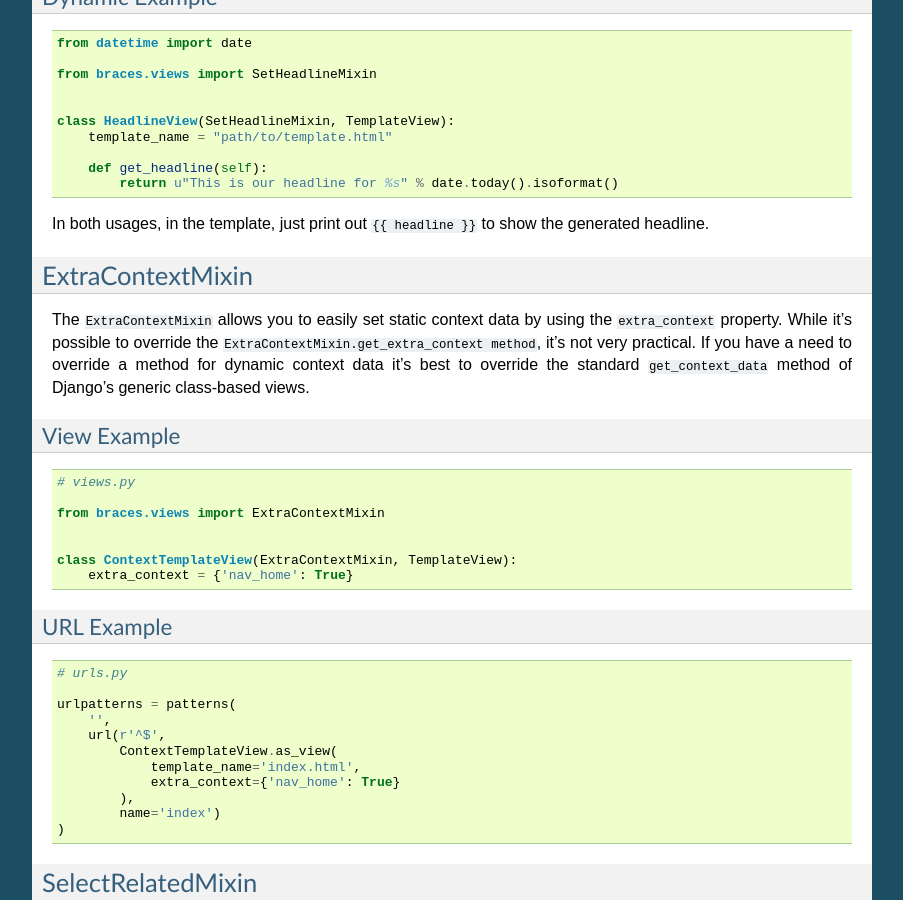
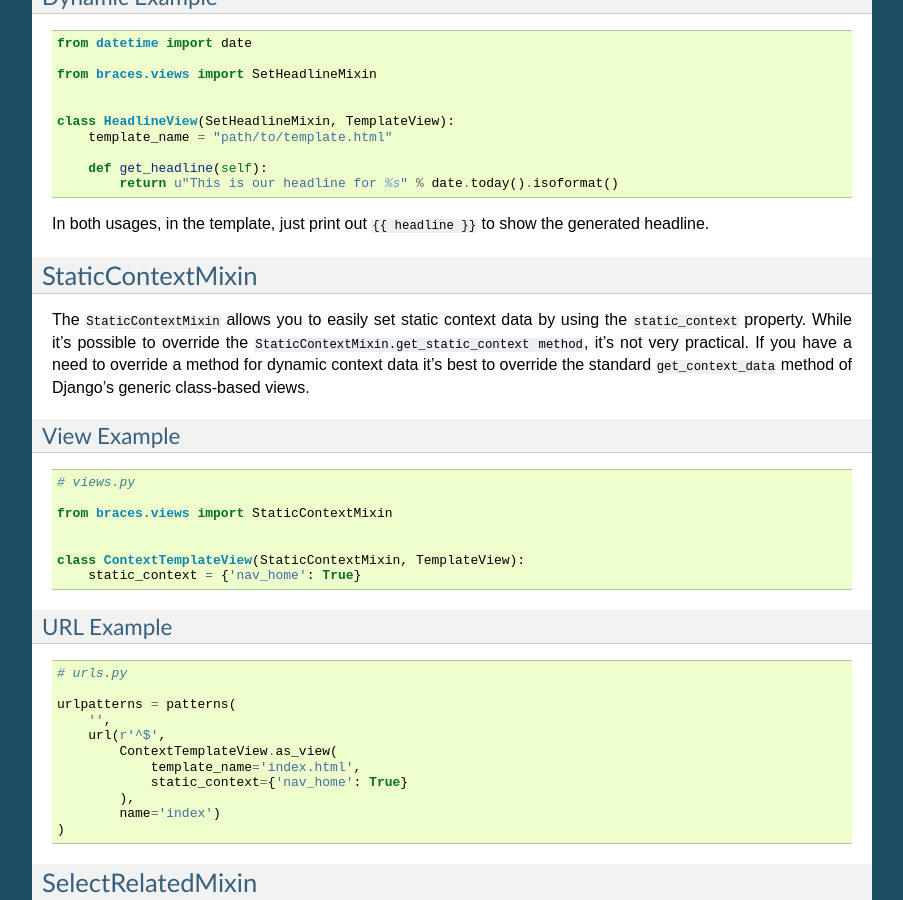
Before and after one commit to brack3t/django-braces, a Sphinx documentation site: the page built from docs/other.rst, in a window 1280 px wide and 900 px high, scrolled down 883 px. Shown: the whole window, without its empty margins (198-1101 px from the left). Built offline with Sphinx 7.4.7, drawn with Linux system fonts in a browser that asks for light colours; some of the changed text lies outside the part shown.

Commit message:
Rename mixin to static rather than extra. Makes more sense.

```diff
--- a/docs/other.rst
+++ b/docs/other.rst
@@ -44,13 +44,13 @@ Dynamic Example
 In both usages, in the template, just print out ``{{ headline }}`` to show the generated headline.
 
 
-.. _ExtraContextMixin:
+.. _StaticContextMixin:
 
-ExtraContextMixin
+StaticContextMixin
 -----------------
 
-The ``ExtraContextMixin`` allows you to easily set static context data by using the ``extra_context`` property. While it's possible to override
-the ``ExtraContextMixin.get_extra_context method``, it's not very practical. If you have a need to override a method for dynamic context data it's
+The ``StaticContextMixin`` allows you to easily set static context data by using the ``static_context`` property. While it's possible to override
+the ``StaticContextMixin.get_static_context method``, it's not very practical. If you have a need to override a method for dynamic context data it's
 best to override the standard ``get_context_data`` method of Django's generic class-based views.
 
 
@@ -61,11 +61,11 @@ View Example
 
     # views.py
 
-    from braces.views import ExtraContextMixin
+    from braces.views import StaticContextMixin
 
 
-    class ContextTemplateView(ExtraContextMixin, TemplateView):
-        extra_context = {'nav_home': True}
+    class ContextTemplateView(StaticContextMixin, TemplateView):
+        static_context = {'nav_home': True}
 
 
 URL Example
@@ -80,7 +80,7 @@ URL Example
         url(r'^$',
             ContextTemplateView.as_view(
                 template_name='index.html',
-                extra_context={'nav_home': True}
+                static_context={'nav_home': True}
             ),
             name='index')
     )
```
Also changed, not shown: README.md (+1 -0 lines), 3 other files.
